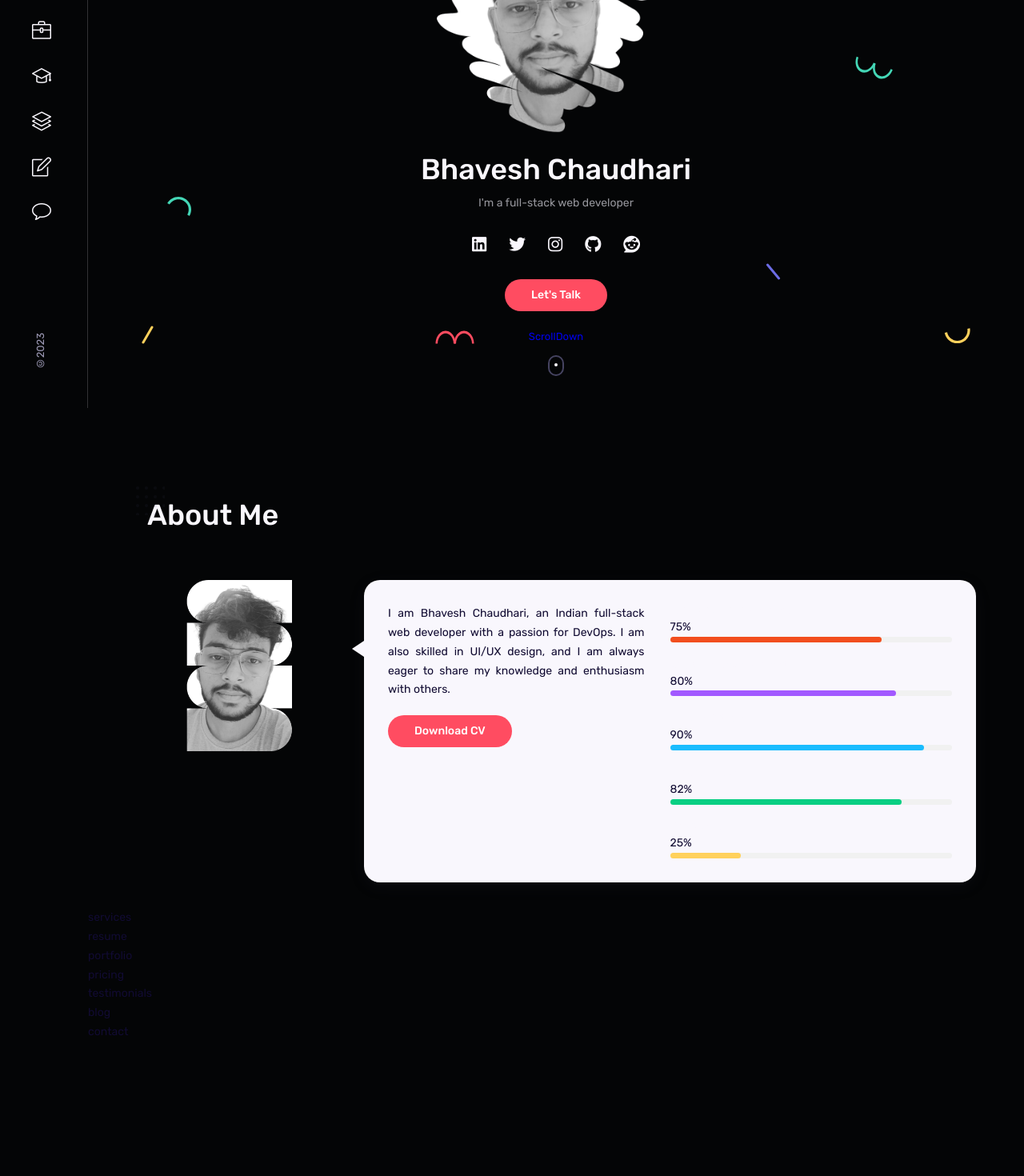
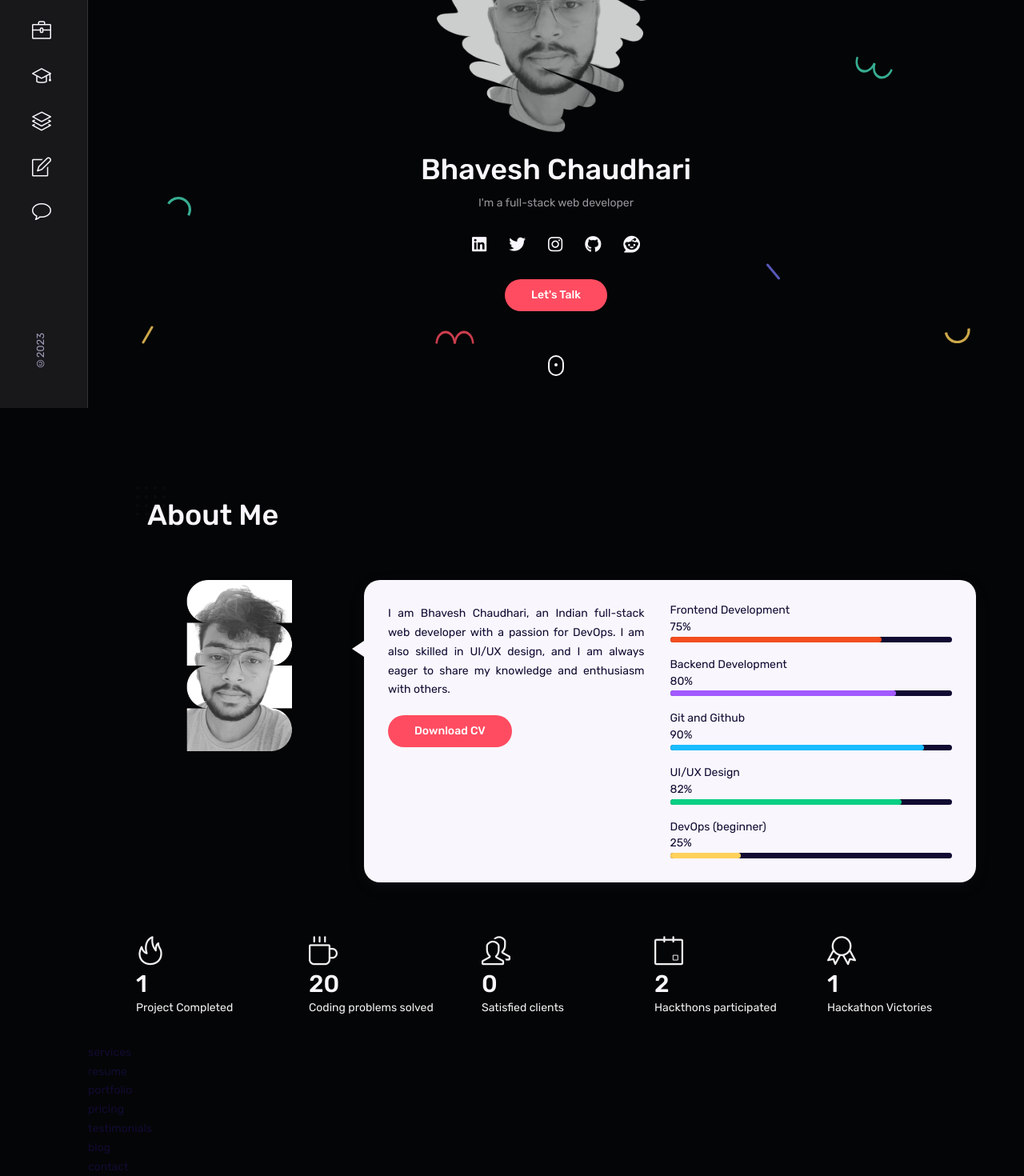
Before and after one commit to Bhavesh-909/Portfolio, a React (Create React App) app: page / in a window 1280 px wide. Shown: the part 290-1760 px from the top of the page at 80% size. Before the commit the page ends 1592 px from the top, so only its background shows below. Built offline with nearby package versions, Linux system fonts and the light colour scheme.

Commit message:
Completed about me with acheivements

```diff
--- a/src/components/Home/home.css
+++ b/src/components/Home/home.css
@@ -11,7 +11,9 @@
 }
 
 .shapes {
+  opacity: 80%;
   z-index: -10;
+  transition: 0.2s;
 }
 .intro {
   max-width: 540px;
@@ -21,6 +23,13 @@
 .home__img {
   margin-bottom: 1.5rem;
   width: 400px;
+  opacity: 80%;
+  transition: 0.2s;
+}
+.home__img:hover {
+  margin-bottom: 1.5rem;
+  width: 400px;
+  opacity: 100%;
 }
 
 .home__name {
@@ -51,10 +60,11 @@
   width: 100%;
 }
 .home__scroll-name {
+  display: none;
   font-size: var(--small-font-size);
 }
 .mouse {
-  border: 2px solid #454360;
+  border: 2px solid var(--title-color);
   display: block;
   height: 1.6rem;
   width: 1.25rem;
--- a/src/components/about/about.css
+++ b/src/components/about/about.css
@@ -42,6 +42,7 @@
 }
 
 .skill__name {
+  color: #110b32;
   font-size: var(--normal-font-size);
   font-weight: var(--font-medium);
 }
@@ -55,7 +56,7 @@
 }
 
 .skill__bar {
-  background-color: #f1f1f1;
+  background-color: #110b32;
 }
 
 .skills__percentage {
@@ -81,3 +82,26 @@
   width: 25%;
   background-color: rgb(255, 209, 92);
 }
+
+.about__boxes {
+  grid-template-columns: repeat(5, 1fr);
+  column-gap: 1.875rem;
+  margin-top: 4.25rem;
+}
+
+.about.box {
+  display: flex;
+  margin-top: 2rem;
+  column-gap: 1.5rem;
+}
+
+.about__icon {
+  font-size: var(--h1-font-size);
+  color: #f1f1f1;
+}
+.about__title {
+  font-size: 1.875rem;
+}
+.about__subtitle {
+  color: #f1f1f1;
+}
--- a/src/components/about/about.jsx
+++ b/src/components/about/about.jsx
@@ -2,6 +2,7 @@ import React from 'react';
 import "./about.css";
 import "../../index.css"
 import me from "../../assets/me-2.png"
+import AboutBox from './aboutBox';
 
 const about = () => {
   return (
@@ -75,7 +76,7 @@ const about = () => {
 
             <div className="skills__data">
               <div className="skill__titles">
-                <h3 className="skill__name">DevOps (be) </h3>
+                <h3 className="skill__name">DevOps (beginner) </h3>
                 <span className="skill__number">25%</span>
               </div>
               <div className="skill__bar">
@@ -87,7 +88,9 @@ const about = () => {
 
             </div>
 
-          </div>
+      </div>
+
+      <AboutBox/>
     </section>
   )
 }
--- /dev/null
+++ b/src/components/about/aboutBox.jsx
@@ -0,0 +1,51 @@
+import React from 'react'
+import "./about.css"
+import "../../index.css"
+const aboutBox = () => {
+  return (
+      <div className="about__boxes grid">
+          <div className="about__box">
+              <i className="about__icon icon-fire"></i>
+              <div>
+                  <h3 className="about__title">1</h3>
+                  <span className="about__subtitle">Project Completed</span>
+              </div>
+          </div>
+
+          <div className="about__box">
+              <i className="about__icon icon-cup"></i>
+              <div>
+                  <h3 className="about__title">20</h3>
+                  <span className="about__subtitle">Coding problems solved</span>
+              </div>
+          </div>
+
+          <div className="about__box">
+              <i className="about__icon icon-people"></i>
+              <div>
+                  <h3 className="about__title">0</h3>
+                  <span className="about__subtitle">Satisfied clients</span>
+              </div>
+          </div>
+
+          <div className="about__box">
+              <i className="about__icon icon-event"></i>
+              <div>
+                  <h3 className="about__title">2</h3>
+                  <span className="about__subtitle">Hackthons participated</span>
+              </div>
+          </div>
+
+          <div className="about__box">
+              <i className="about__icon icon-badge"></i>
+              <div>
+                  <h3 className="about__title">1</h3>
+                  <span className="about__subtitle">Hackathon Victories</span>
+              </div>
+          </div>
+
+    </div>
+  )
+}
+
+export default aboutBox
--- a/src/components/sidebar/sidebar.css
+++ b/src/components/sidebar/sidebar.css
@@ -2,7 +2,7 @@
   position: fixed;
   left: 0;
   top: 0;
-  background: var(--body-color);
+  background: hsl(240, 4%, 10%);
   border-right: 1px solid hsl(240, 1%, 20%);
   padding: 2.5rem;
   width: 110px;
```
